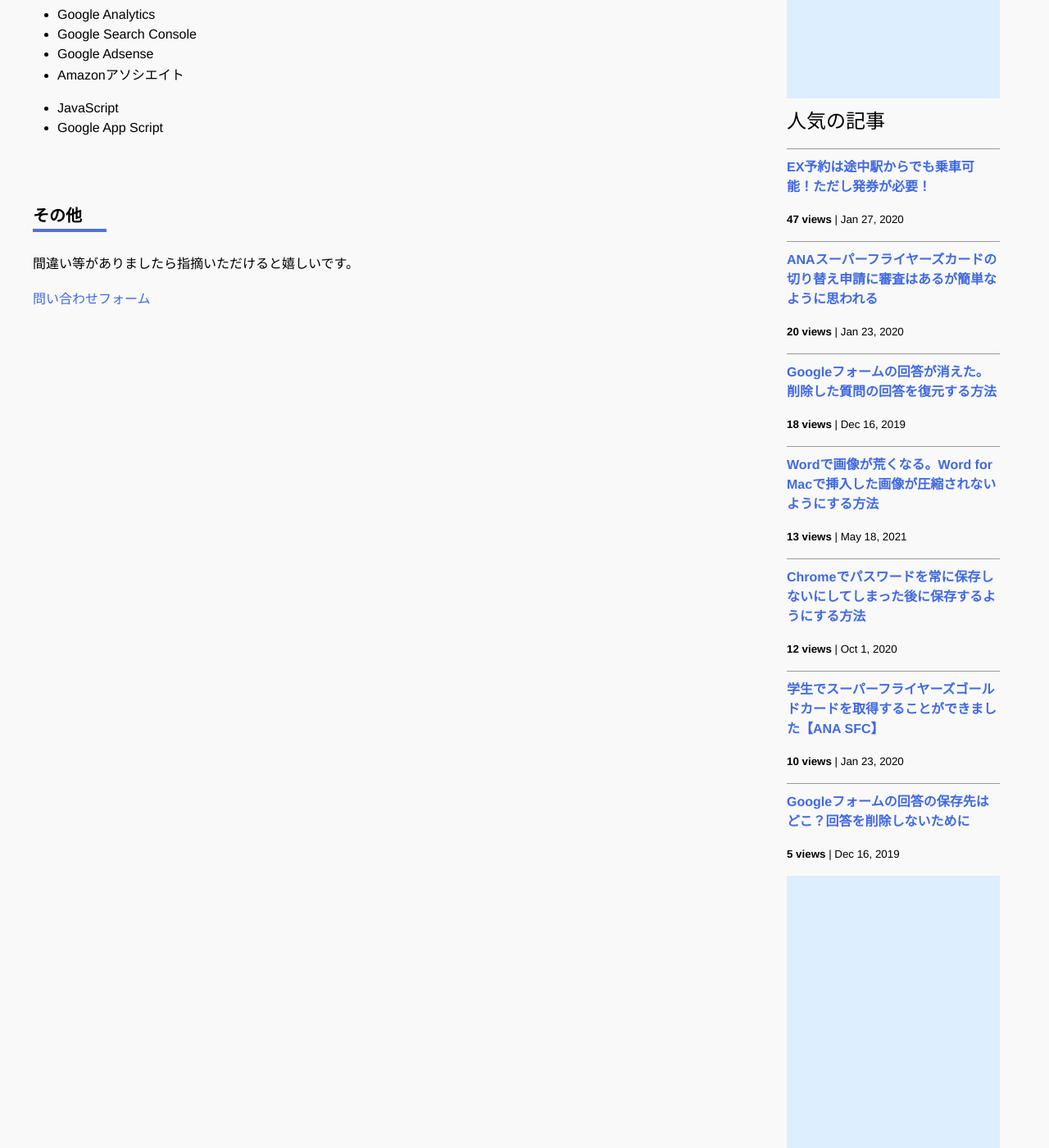
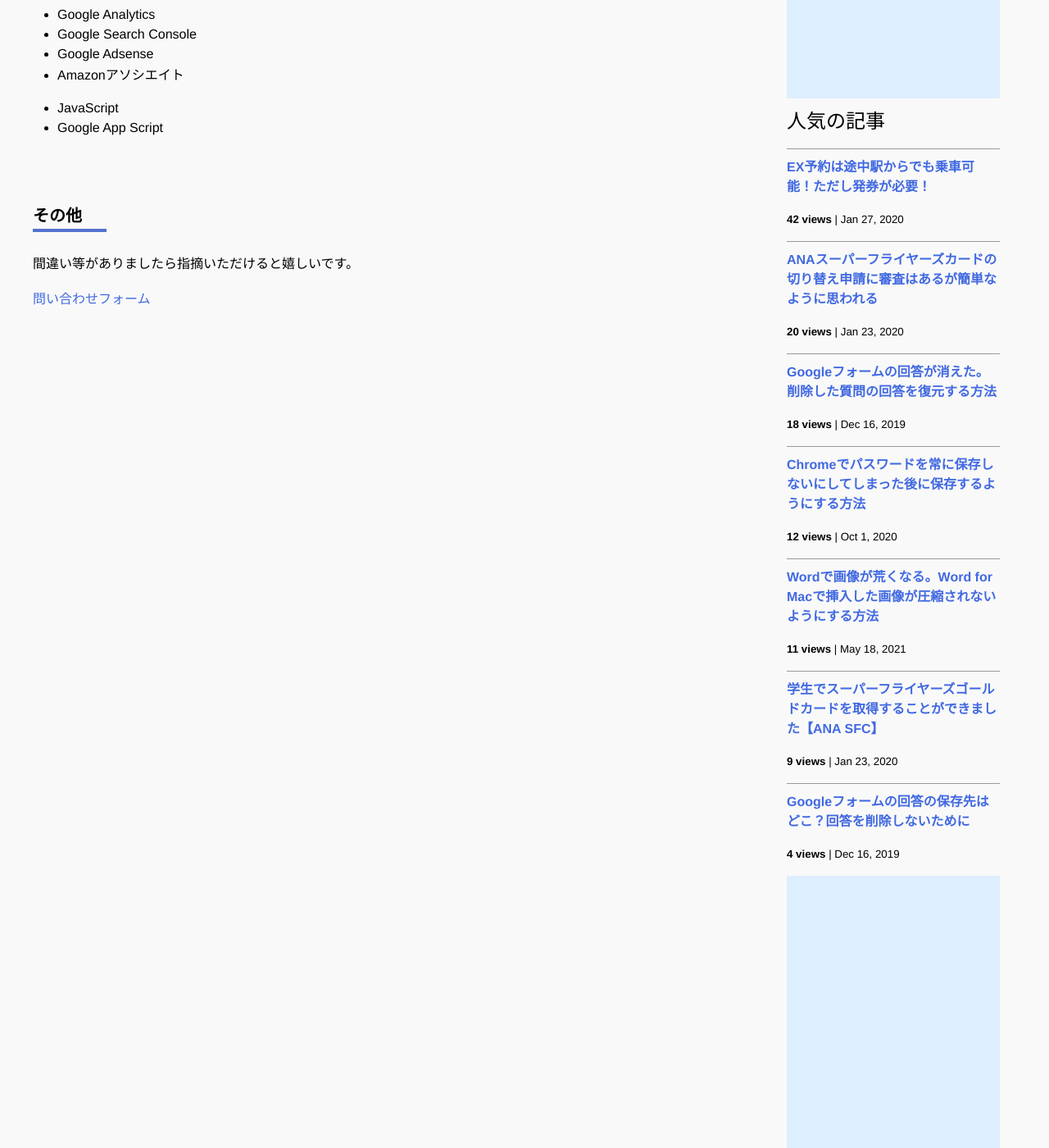
Before and after one commit to iwanaminami/shoyaiwaname, a Jekyll site: the page built from about.markdown, in a window 1280 px wide and 1400 px high, scrolled down 693 px. Shown: the whole window at 82% size. Built offline with Jekyll 4.4.1, drawn with Linux system fonts in a browser that asks for light colours; nearby versions of some CDN libraries; comment, search, counter and statistics services are not loaded.

Commit message:
chore(ga): update _data/popularposts.yml 20260928-0052

```diff
--- a/_data/popularposts.yml
+++ b/_data/popularposts.yml
@@ -1,17 +1,17 @@
 side:
-  - view: 47
+  - view: 42
     url: "/2020/01/27/ex-rideontheway.html"
-  - view: 24
+  - view: 23
     url: "/"
   - view: 20
     url: "/2020/01/23/sfc-judge.html"
   - view: 18
     url: "/2019/12/16/restore-googleform.html"
-  - view: 13
-    url: "/2021/05/18/image-compression-word.html"
   - view: 12
     url: "/2020/10/01/googlepassword.html"
-  - view: 10
+  - view: 11
+    url: "/2021/05/18/image-compression-word.html"
+  - view: 9
     url: "/2020/01/23/sfcgold.html"
-  - view: 5
+  - view: 4
     url: "/2019/12/16/googleform-answers.html"
```
